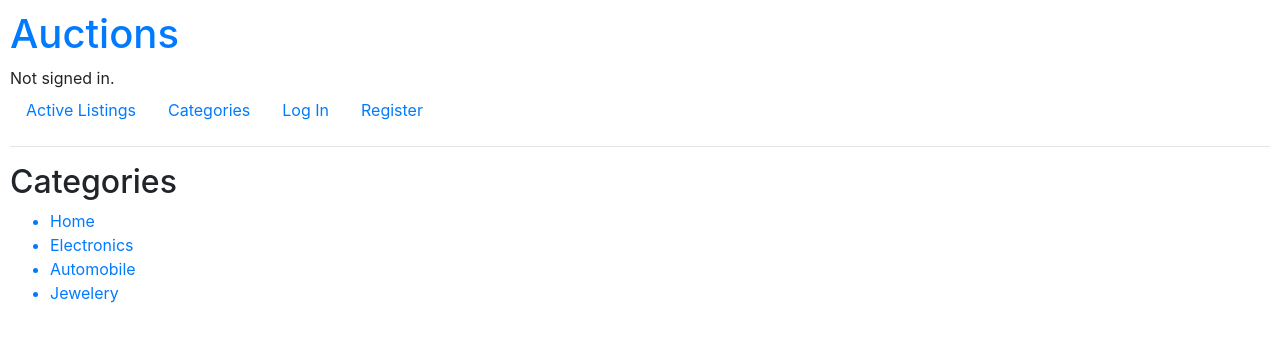
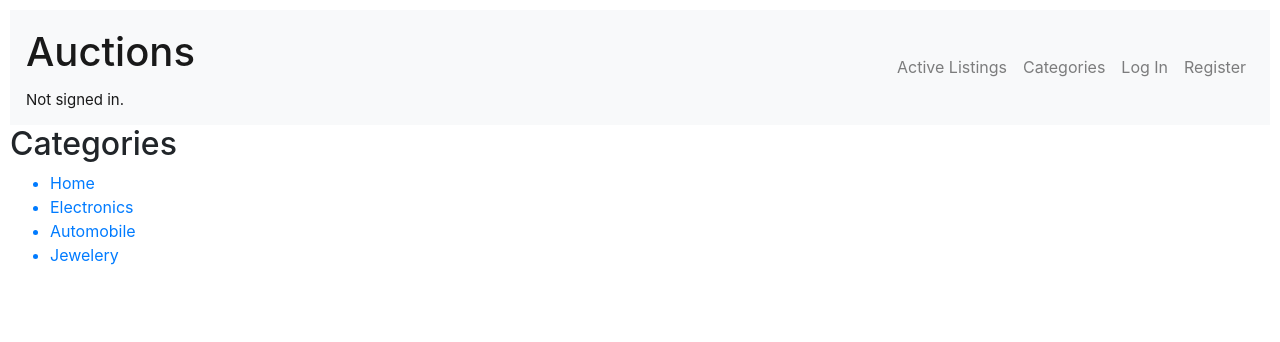
Before and after one commit to benhtan/CS50_commerce, a Django app: page /categories in a window 1280 px wide. Shown: the top 342 px of the page. Run offline with Django 3.2, Linux system fonts and the light colour scheme; data comes from the database, SQL or seed files in the repository; both versions use the stored data as it was after the commit; some libraries are stand-ins or nearby versions.

Commit message:
improved navbar

```diff
--- a/auctions/featuresToAdd.txt
+++ b/auctions/featuresToAdd.txt
@@ -10,6 +10,8 @@ Sort product list by
 Sort comment
 
 User profile page
+
+Edit listing
 
 (DONE) Owner cannot bid
 
--- a/auctions/static/auctions/styles.css
+++ b/auctions/static/auctions/styles.css
@@ -3,9 +3,21 @@ body {
     align-content: flex-end;
 
 td {
-    padding-right: 10px;
+    padding-right: 50px;
 }
 
-.alert{
+table, th, td {
+    border: 1px solid black;
+  }
+
+.alert {
     text-align: center;
 }
+
+#hello {
+    font-size: 15px;
+}
+
+.hello {
+    font-size: 15px;
+}
--- a/auctions/templates/auctions/layout.html
+++ b/auctions/templates/auctions/layout.html
@@ -1,5 +1,4 @@
 {% load static %}
-{% load tz %}
 
 <!DOCTYPE html>
 <html lang="en">
@@ -8,45 +7,59 @@
         <link rel="stylesheet" href="https://stackpath.bootstrapcdn.com/bootstrap/4.4.1/css/bootstrap.min.css" integrity="sha384-Vkoo8x4CGsO3+Hhxv8T/Q5PaXtkKtu6ug5TOeNV6gBiFeWPGFN9MuhOf23Q9Ifjh" crossorigin="anonymous">
         <link href="{% static 'auctions/styles.css' %}" rel="stylesheet">
     </head>
+
     <body>
-        <a href="{% url 'index' %}"><h1>Auctions</h1></a>
-
-        <div>
+        <nav class="navbar navbar-expand-md navbar-light bg-light">
+                <div class="navbar-brand">
+                    <a href="{% url 'index' %}" class="navbar-brand"><h1>Auctions</h1></a>
+                    <div id="hello">
                         {% if user.is_authenticated %}
                             Hello <strong>{{ user.username }}</strong>!
                         {% else %}
                             Not signed in.
                         {% endif %}
                     </div>
+                </div>
 
-        <ul class="nav">
-            <li class="nav-item">
+            <button class="navbar-toggler" data-toggle="collapse" data-target="#navbarMenu">
+                <span class="navbar-toggler-icon"></span>
+            </button>
+
+            <div class="collapse navbar-collapse" id="navbarMenu">
+                <ul class="navbar-nav ml-auto">
+                    <li class="nav-item ml-auto">
                         <a class="nav-link" href="{% url 'index' %}">Active Listings</a>
                     </li>
-            <li class="nav-item">
+                    <li class="nav-item ml-auto">
                         <a class="nav-link" href="{% url 'categories' %}">Categories</a>
                     </li>
                     {% if user.is_authenticated %}
-                <li class="nav-item">
+                        <li class="nav-item ml-auto">
                             <a class="nav-link" href="{% url 'watchlist' %}">Watchlist</a>
                         </li>
-                <li class="nav-item">
+                        <li class="nav-item ml-auto">
                             <a class="nav-link" href="{% url 'create_listing' %}">Create Listing</a>
                         </li>
-                <li class="nav-item">
+                        <li class="nav-item ml-auto">
                             <a class="nav-link" href="{% url 'logout' %}">Log Out</a>
                         </li>
                     {% else %}
-                <li class="nav-item">
+                        <li class="nav-item ml-auto">
                             <a class="nav-link" href="{% url 'login' %}">Log In</a>
                         </li>
-                <li class="nav-item">
+                        <li class="nav-item ml-auto">
                             <a class="nav-link" href="{% url 'register' %}">Register</a>
                         </li>
                     {% endif %}
                 </ul>
-        <hr>
+            </div>
+        </nav>
+
         {% block body %}
         {% endblock %}
+
+        <script src="https://code.jquery.com/jquery-3.2.1.slim.min.js" integrity="sha384-KJ3o2DKtIkvYIK3UENzmM7KCkRr/rE9/Qpg6aAZGJwFDMVNA/GpGFF93hXpG5KkN" crossorigin="anonymous"></script>
+        <script src="https://cdnjs.cloudflare.com/ajax/libs/popper.js/1.12.9/umd/popper.min.js" integrity="sha384-ApNbgh9B+Y1QKtv3Rn7W3mgPxhU9K/ScQsAP7hUibX39j7fakFPskvXusvfa0b4Q" crossorigin="anonymous"></script>
+        <script src="https://maxcdn.bootstrapcdn.com/bootstrap/4.0.0/js/bootstrap.min.js" integrity="sha384-JZR6Spejh4U02d8jOt6vLEHfe/JQGiRRSQQxSfFWpi1MquVdAyjUar5+76PVCmYl" crossorigin="anonymous"></script>
     </body>
 </html>
--- a/commerce/settings.py
+++ b/commerce/settings.py
@@ -14,8 +14,8 @@ import os
 from pathlib import Path
 
 # Build paths inside the project like this: os.path.join(BASE_DIR, ...)
-#BASE_DIR = os.path.dirname(os.path.dirname(os.path.abspath(__file__)))
-BASE_DIR = Path(__file__).resolve().parent.parent
+BASE_DIR = os.path.dirname(os.path.dirname(os.path.abspath(__file__)))
+#BASE_DIR = Path(__file__).resolve().parent.parent
 
 
 # Quick-start development settings - unsuitable for production
```
Also changed, not shown: db.sqlite3. Lines whose indentation alone changed are shown as unchanged.
